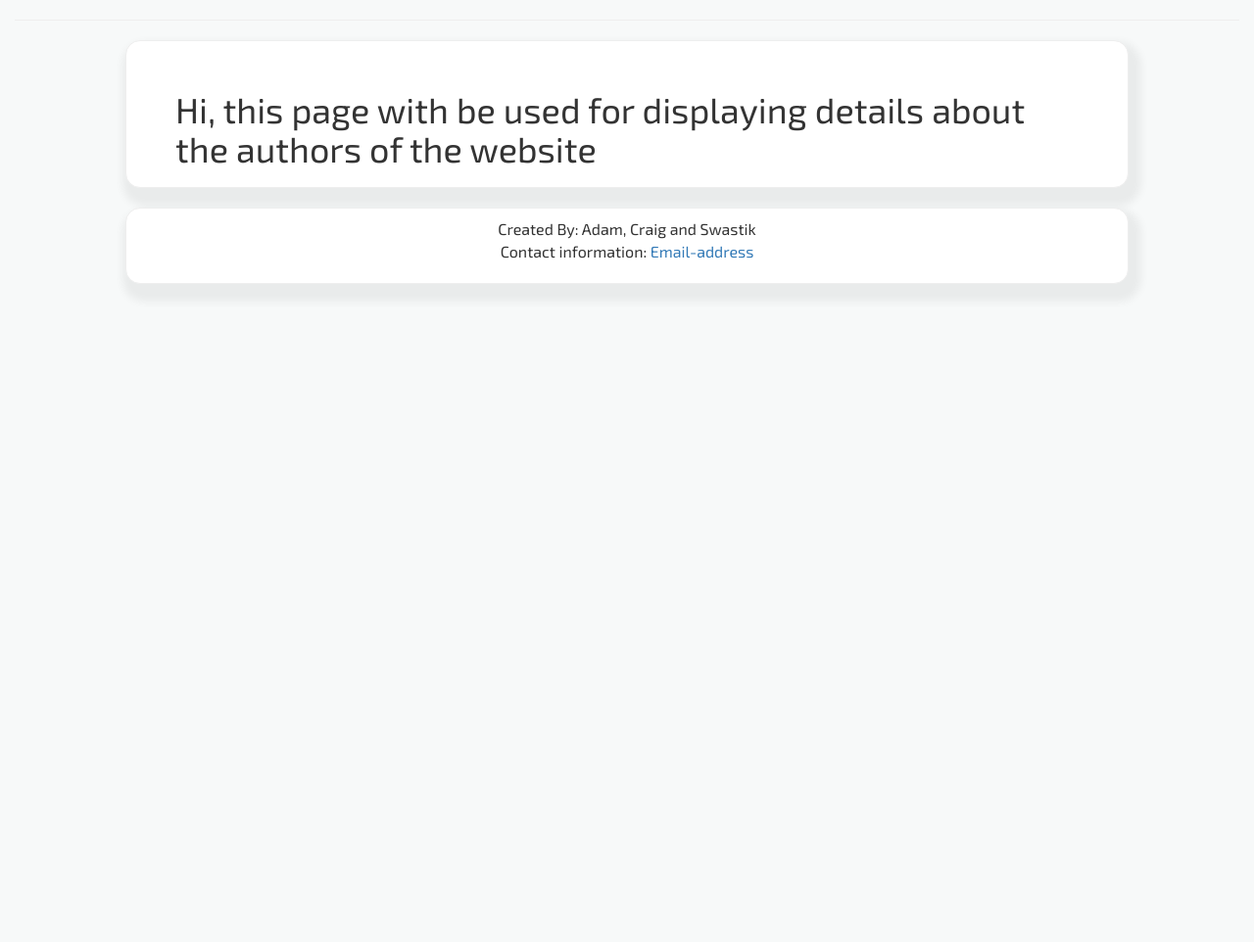
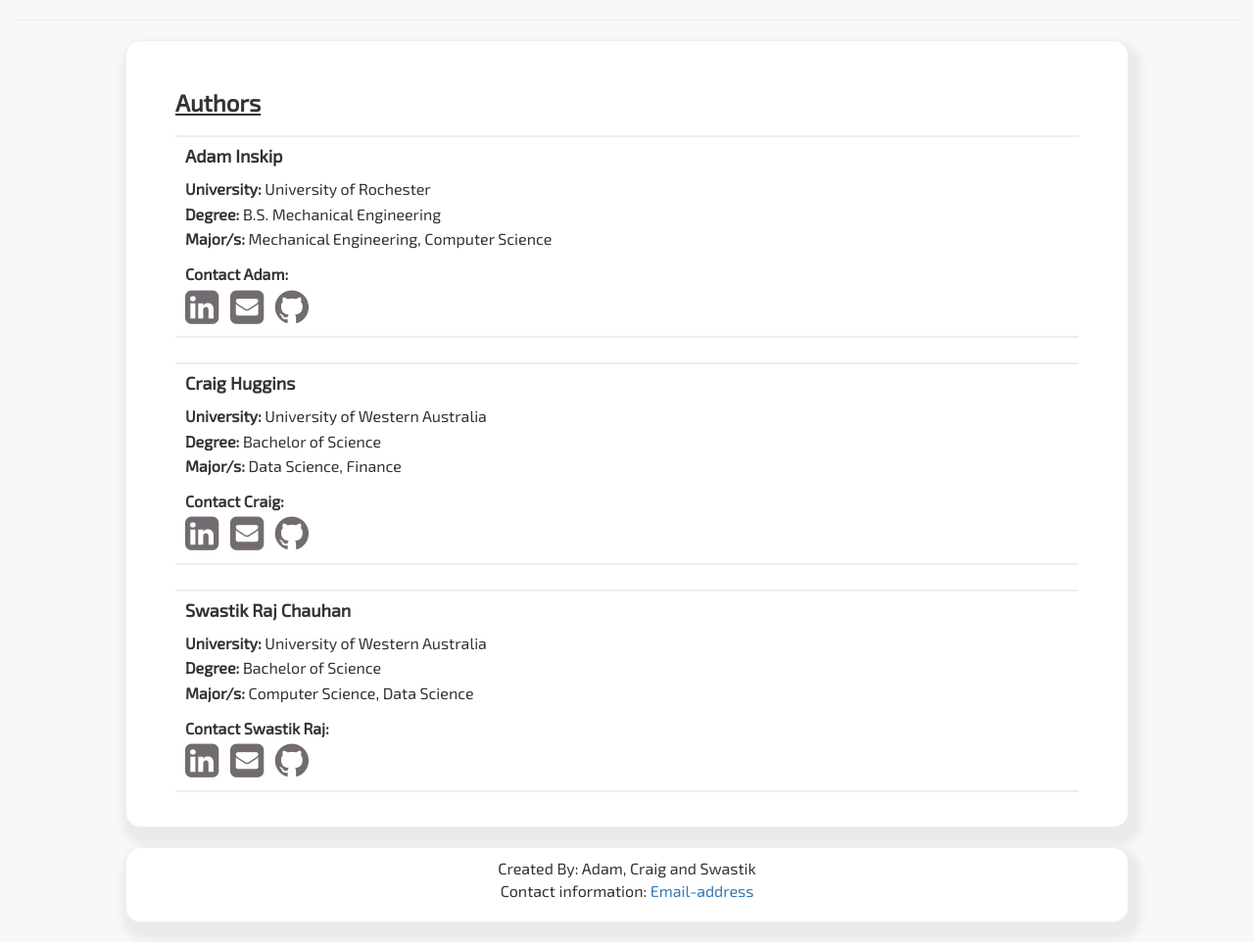
Before and after one commit to quasarswastik/CITS3403_Project-2, a Flask app: page /authors in a window 1280 px wide. Shown: the part 67-1029 px from the top of the page at 98% size. Before the commit the page ends 370 px from the top, so only its background shows below. Run offline with Flask 2, Linux system fonts and the light colour scheme; some libraries are stand-ins or nearby versions.

Commit message:
authors and theme pages complete

```diff
--- a/app/static/css/main_2.css
+++ b/app/static/css/main_2.css
@@ -6,6 +6,7 @@ body    {
     font-size: medium;
     /* use different font */
     background-color: #F7F9F9;
+    /* line-height: normal; */
 }
 
 .navbar-default {
@@ -42,6 +43,17 @@ div.headfoot {
   /* text-align: center; */
 }
 
+.author_block p {
+  line-height: 1.6em;
+}
+
+.author_block {
+  border-top: 2px solid #eee;
+  border-bottom: 2px solid #eee;
+  padding-left: 10px;
+  margin-bottom: 25px;
+}
+
 .important_heading  {
   font-size: xx-large;
   text-align: center;
@@ -50,19 +62,43 @@ div.headfoot {
   text-align: center;
 }
 
+span {
+  display: inline-block;
+  color: rgb(3, 95, 216);
+  font-size: 1.00em;
+  line-height: normal;
+}
+
+a.glyphicon {
+  color: #726b71;
+  text-decoration: none;
+  padding-right: 8px;
+}
+
+.contact_links a:hover, .contact_links a:active {
+  color: #09c;
+  text-decoration: none;
+}
+
+.page_heading{
+    font-weight: bold;
+    text-decoration: underline;
+    margin-bottom: 20px;
+}
+
+.sub_heading {
+    font-weight: bold;
+}
+
 
 
 .text_basis  {
     box-shadow: 5px 10px 8px 8px rgba(17, 17, 17, .06);
     background-color: white;
-    /* display: flex; */
-    /* width: 50%; */
     height: auto;
     border: 1px solid #eee;
     border-radius: 15px 15px 15px 15px;
-    /* border-left:.25em solid coral; */
-    /* margin-left: 25px;
-    margin-top: -15px; */
+
 }
 
 input[type=text], input[type=password] {
--- a/app/templates/authors.html
+++ b/app/templates/authors.html
@@ -3,5 +3,56 @@
 {% extends "base.html" %}
 
 {% block content %}
-    <h1>Hi, this page with be used for displaying details about the authors of the website </h1>
+    <!-- <h1>Hi, this page with be used for displaying details about the authors of the website </h1> -->
+    <h3 class="page_heading">Authors</h3>
+    <div class="author_block">
+        <h4 class="sub_heading">Adam Inskip</h4>
+        <p>
+            <b>University:</b> University of Rochester<br>
+            <b>Degree:</b> B.S. Mechanical Engineering<br>
+            <b>Major/s:</b> Mechanical Engineering, Computer Science<br>
+        </p>
+
+        <div class="contact_links">
+            <p><b>Contact Adam:</b><br>
+                <a href="https://www.linkedin.com/in/adaminskip/" target="_blank" class="glyphicon"><i class="fa fa-linkedin-square" aria-hidden="true" style="font-size:40px"></i></a>
+                <a href="mailto:22929581@student.uwa.edu.au" target="_blank" class="glyphicon"><i class="fa fa-envelope-square" aria-hidden="true" style="font-size:40px"></i></a>
+                <a href="https://github.com/inskippy" target="_blank" class="glyphicon"><i class="fa fa-github" aria-hidden="true" style="font-size:40px"></i></a>
+            </p>
+        </div>
+    </div>
+
+    <div class="author_block">
+        <h4 class="sub_heading">Craig Huggins</h4>
+        <p>
+            <b>University:</b> University of Western Australia<br>
+            <b>Degree:</b> Bachelor of Science<br>
+            <b>Major/s:</b> Data Science, Finance<br>
+        </p>
+
+        <div class="contact_links">
+            <p><b>Contact Craig:</b><br>
+                <a href="https://www.linkedin.com/in/craig-huggins-147946b3/" target="_blank" class="glyphicon"><i class="fa fa-linkedin-square" aria-hidden="true" style="font-size:40px"></i></a>
+                <a href="mailto:22204675@student.uwa.edu.au" target="_blank" class="glyphicon"><i class="fa fa-envelope-square" aria-hidden="true" style="font-size:40px"></i></a>
+                <a href="https://github.com/craighuggins" target="_blank" class="glyphicon"><i class="fa fa-github" aria-hidden="true" style="font-size:40px"></i></a>
+            </p>
+        </div>
+    </div>
+
+    <div class="author_block">
+        <h4 class="sub_heading">Swastik Raj Chauhan</h4>
+        <p>
+            <b>University:</b> University of Western Australia<br>
+            <b>Degree:</b> Bachelor of Science<br>
+            <b>Major/s:</b> Computer Science, Data Science<br>
+        </p>
+
+        <div class="contact_links">
+            <p><b>Contact Swastik Raj:</b><br>
+                <a href="https://www.linkedin.com/in/swastik-raj-chauhan-623164162/" target="_blank" class="glyphicon"><i class="fa fa-linkedin-square" aria-hidden="true" style="font-size:40px"></i></a>
+                <a href="mailto:22556239@student.uwa.edu.au" target="_blank" class="glyphicon"><i class="fa fa-envelope-square" aria-hidden="true" style="font-size:40px"></i></a>
+                <a href="https://github.com/quasarswastik" target="_blank" class="glyphicon"><i class="fa fa-github" aria-hidden="true" style="font-size:40px"></i></a>
+            </p>
+        </div>
+    </div>
 {% endblock %}
--- a/app/templates/base.html
+++ b/app/templates/base.html
@@ -17,8 +17,9 @@
         <link rel="stylesheet" href="https://maxcdn.bootstrapcdn.com/bootstrap/3.4.1/css/bootstrap.min.css">
         <script src="https://ajax.googleapis.com/ajax/libs/jquery/3.4.1/jquery.min.js"></script>
         <script src="https://maxcdn.bootstrapcdn.com/bootstrap/3.4.1/js/bootstrap.min.js"></script>
+        <link rel="stylesheet" href="https://cdnjs.cloudflare.com/ajax/libs/font-awesome/4.7.0/css/font-awesome.min.css">
+        <link rel="stylesheet" href="https://fonts.googleapis.com/icon?family=Material+Icons">
         <link href="https://fonts.googleapis.com/css2?family=Roboto&display=swap" rel="stylesheet">
-        <link rel="stylesheet" href="https://fonts.googleapis.com/icon?family=Material+Icons">
         <link href="https://fonts.googleapis.com/css2?family=Baloo+2&family=Exo+2&display=swap" rel="stylesheet">
         <!-- <link rel="stylesheet" type="text/css" href="{{ url_for('static', filename='css/main.css') }}"> -->
         <link rel="stylesheet" href="{{ url_for('static', filename='css/main_2.css') }}">
@@ -39,14 +40,16 @@
                     <li><a href="{{ url_for('test_history') }}" class="nav-link">Test History</a></li>
                     <li><a href="{{ url_for('authors') }}" class="nav-link">Authors</a></li>
                     <li><a href="{{ url_for('theme') }}" class="nav-link">Theme</a></li>
+
+                    {% if current_user.admin %}
+                    <li><a href="{{ url_for('admin_page') }}" class="nav-link">Admin: Add Questions</a></li>
+                    <li><a href="{{ url_for('add_set') }}" class="nav-link">Admin: Add Question Sets</a></li>
+                    {% endif %}
+
                     {% if current_user.is_anonymous %}
                     <li><a href="{{ url_for('login') }}" class="nav-link">Login</a></li>
                     {% else %}
                     <li><a href="{{ url_for('logout') }}" class="nav-link">Logout</a></li>
-                    {% endif %}
-                    {% if current_user.admin %}
-                    <li><a href="{{ url_for('admin_page') }}" class="nav-link">Admin Page</a></li>
-                    <li><a href="{{ url_for('add_set') }}" class="nav-link">Add Question Set</a></li>
                     {% endif %}
                </ul>
             </div>
```
Also changed, not shown: app/templates/theme.html (+23 -1 lines).
